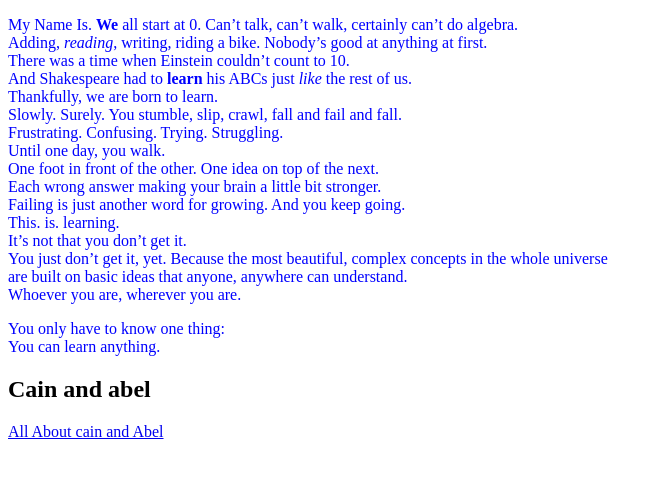
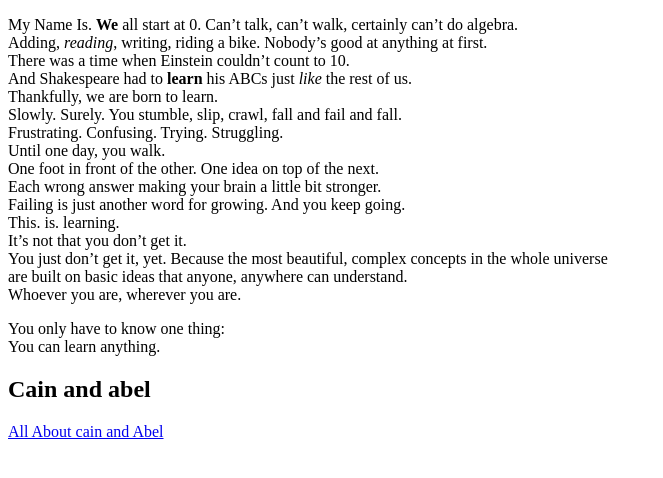
Before and after one commit to Xvaruxi/Anonymous, a plain HTML site: page index.html in a window 1280 px wide. Shown: the whole page, without its empty margins (0-663 px from the left). Drawn offline with Linux system fonts and the light colour scheme.

Commit message:
Update index.html

```diff
--- a/index.html
+++ b/index.html
@@ -8,7 +8,7 @@
             background-color: rgb(White);
              }
              p {
-                 color:Blue
+                 color:Black
              }
              h1 {
                   color:gold
```
